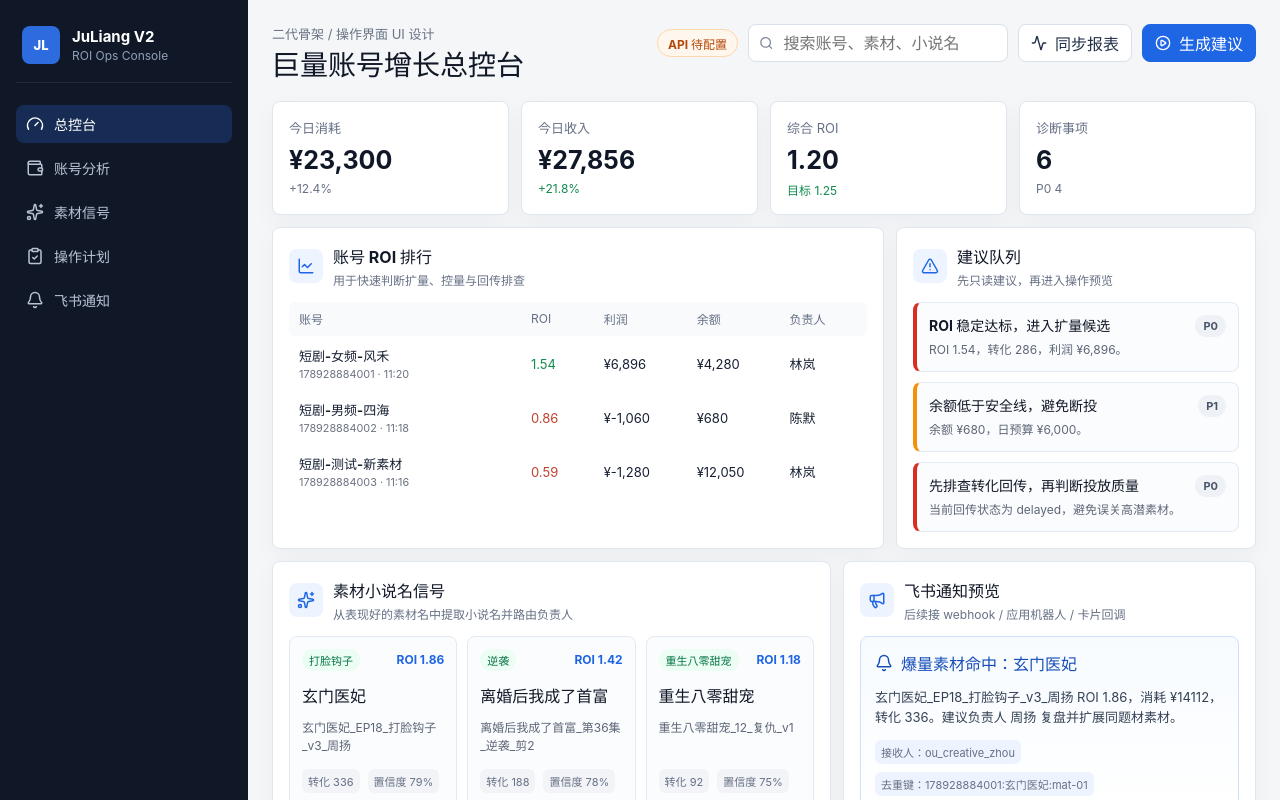
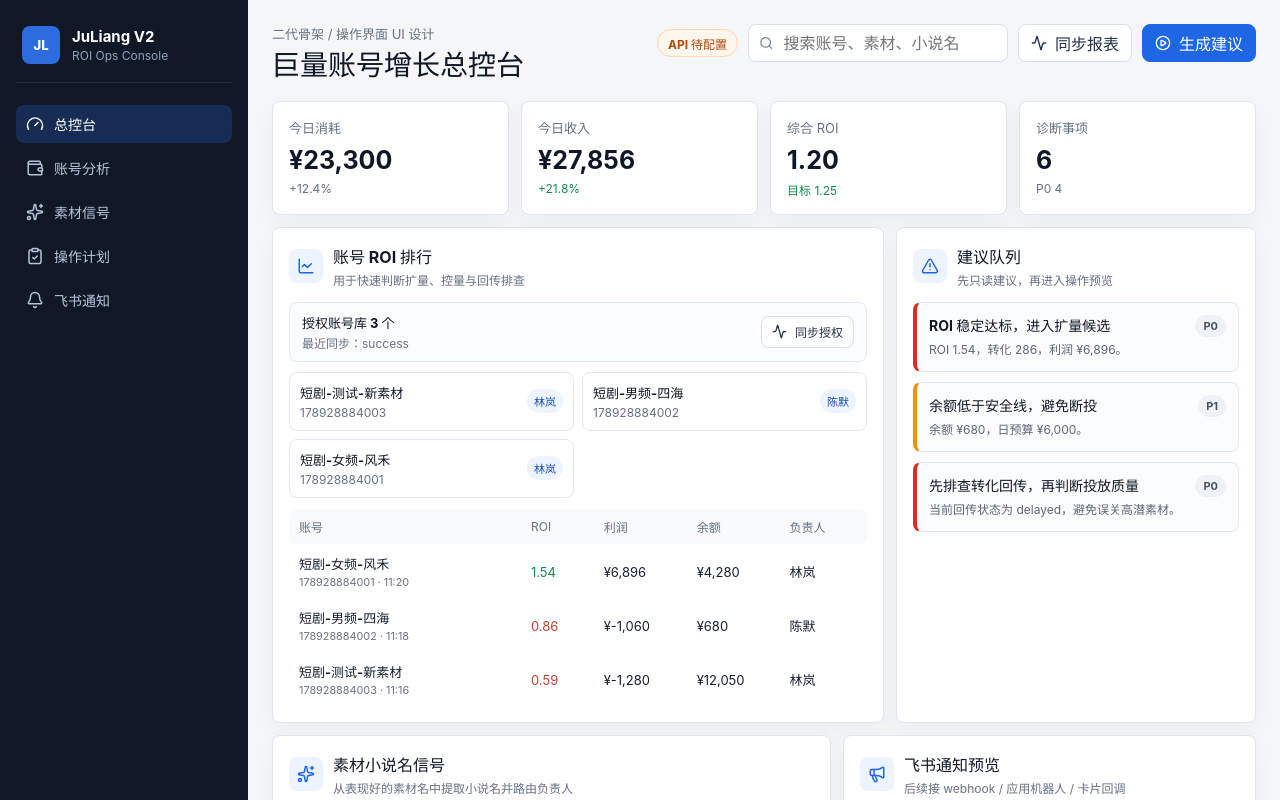
Before and after one commit to 2553355zy/JuLiang, a React (Vite) app in the folder v2-app/: page / in a window 1280 px wide. Shown: the top 800 px of the page. Built offline with nearby package versions, Linux system fonts and the light colour scheme.

Commit message:
Add authorized advertiser sync store

```diff
--- a/v2-app/src/App.css
+++ b/v2-app/src/App.css
@@ -290,6 +290,108 @@
   color: #667085;
 }
 
+.authorized-toolbar {
+  display: flex;
+  align-items: center;
+  justify-content: space-between;
+  gap: 12px;
+  border: 1px solid #e3e9f2;
+  border-radius: 8px;
+  background: #fbfcfe;
+  padding: 10px 12px;
+  margin-bottom: 10px;
+}
+
+.authorized-toolbar strong,
+.authorized-toolbar span {
+  display: block;
+}
+
+.authorized-toolbar strong {
+  color: #111827;
+  font-size: 13px;
+}
+
+.authorized-toolbar span {
+  color: #667085;
+  font-size: 12px;
+  margin-top: 2px;
+}
+
+.ghost-button.compact {
+  height: 32px;
+  padding: 0 10px;
+  font-size: 12px;
+}
+
+.authorized-list {
+  display: grid;
+  grid-template-columns: repeat(2, minmax(0, 1fr));
+  gap: 8px;
+  margin-bottom: 12px;
+}
+
+.authorized-item,
+.authorized-empty {
+  border: 1px solid #e3e9f2;
+  border-radius: 8px;
+  background: #ffffff;
+}
+
+.authorized-item {
+  min-width: 0;
+  min-height: 58px;
+  display: flex;
+  align-items: center;
+  justify-content: space-between;
+  gap: 10px;
+  padding: 10px;
+}
+
+.authorized-item div {
+  min-width: 0;
+}
+
+.authorized-item strong,
+.authorized-item span {
+  display: block;
+  overflow: hidden;
+  text-overflow: ellipsis;
+  white-space: nowrap;
+}
+
+.authorized-item strong {
+  color: #111827;
+  font-size: 13px;
+}
+
+.authorized-item span {
+  color: #667085;
+  font-size: 12px;
+  margin-top: 3px;
+}
+
+.authorized-item em {
+  flex: 0 0 auto;
+  max-width: 88px;
+  overflow: hidden;
+  text-overflow: ellipsis;
+  white-space: nowrap;
+  font-style: normal;
+  border-radius: 999px;
+  background: #eef4ff;
+  color: #164eb8;
+  padding: 4px 7px;
+  font-size: 11px;
+}
+
+.authorized-empty {
+  color: #667085;
+  font-size: 12px;
+  padding: 11px 12px;
+  margin-bottom: 12px;
+}
+
 .account-table {
   display: grid;
   gap: 2px;
@@ -574,6 +676,14 @@
     grid-template-columns: 1fr;
   }
 
+  .authorized-list {
+    grid-template-columns: 1fr;
+  }
+
+  .authorized-toolbar {
+    align-items: flex-start;
+  }
+
   .table-row {
     grid-template-columns: 1fr 0.4fr;
     gap: 6px;
--- a/v2-app/src/App.tsx
+++ b/v2-app/src/App.tsx
@@ -18,10 +18,13 @@ import './App.css'
 import { buildMaterialSignalNotification } from './domain/feishu'
 import { evaluatePortfolioDiagnostics, formatMoney } from './domain/roiEngine'
 import { accounts, materialSignals, ownerRoutes, recommendations } from './data/mockDashboard'
+import type { AuthorizedAdvertiserRecord, AuthorizedAdvertiserSummary } from './domain/advertiserSync'
 import type { OceanEngineAuthStatus } from './domain/oceanEngine'
 import type { OperationAuditSummary } from './domain/operationAudit'
 import type { ReportSyncSummary } from './domain/reportSync'
 import { buildNotificationQueue } from './services/notificationRouter'
+import { createLocalStorageAdvertiserRepository } from './services/advertiserRepository'
+import { createAdvertiserSyncService } from './services/advertiserSyncService'
 import { createElectronOceanEngineClient, createMockOceanEngineClient } from './services/oceanEngineClient'
 import { resolveOwnerRoutes } from './services/ownerRoutingService'
 import { buildOperationQueue } from './services/operationPlanner'
@@ -55,6 +58,13 @@ const materialAttributionSummary = attributeMaterials(
 const electronOceanEngineClient = createElectronOceanEngineClient()
 const oceanEngineClient = electronOceanEngineClient ?? createMockOceanEngineClient()
 const oceanEngineDataSource = electronOceanEngineClient ? 'electron-readonly' : 'mock-browser'
+const advertiserSource = electronOceanEngineClient ? 'oceanengine' : 'mock'
+const advertiserRepository = createLocalStorageAdvertiserRepository(advertiserSource)
+const advertiserSyncService = createAdvertiserSyncService(
+  oceanEngineClient,
+  advertiserRepository,
+  advertiserSource,
+)
 const metricRepository = createLocalStorageMetricRepository()
 const reportSyncService = createReportSyncService(oceanEngineClient, metricRepository)
 const operationAuditRepository = createLocalStorageOperationAuditRepository()
@@ -67,6 +77,7 @@ function App() {
   const [runtimeConfig, setRuntimeConfig] = useState<RuntimeConfigStatus>(getBrowserRuntimeConfigStatus)
   const [authStatus, setAuthStatus] = useState<OceanEngineAuthStatus | null>(null)
   const [apiProbe, setApiProbe] = useState({ advertiserCount: 0, reportRows: 0, fundRows: 0 })
+  const [advertiserSummary, setAdvertiserSummary] = useState<AuthorizedAdvertiserSummary | null>(null)
   const [reportSyncSummary, setReportSyncSummary] = useState<ReportSyncSummary | null>(null)
   const [operationAuditSummary, setOperationAuditSummary] = useState<OperationAuditSummary | null>(null)
 
@@ -74,14 +85,14 @@ function App() {
     let mounted = true
 
     async function loadRuntimeState() {
-      const [config, auth, advertisers, syncSummary, fundRows, auditSummary] = await Promise.all([
+      const [config, auth, advertiserSync, syncSummary, fundRows, auditSummary] = await Promise.all([
         loadRuntimeConfigStatus(),
         safeRead(oceanEngineClient.getAuthStatus(), {
           hasAccessToken: false,
           hasRefreshToken: false,
           authorizedAdvertiserCount: 0,
         }),
-        safeRead(oceanEngineClient.listAuthorizedAdvertisers(), []),
+        advertiserSyncService.runOnce(),
         runReportSync(),
         safeRead(oceanEngineClient.getFundBalances(accounts.map((account) => account.id)), []),
         operationExecutionService.previewPlans(operationQueue.plans),
@@ -91,13 +102,14 @@ function App() {
 
       const normalizedAuth = {
         ...auth,
-        authorizedAdvertiserCount: Math.max(auth.authorizedAdvertiserCount, advertisers.length),
+        authorizedAdvertiserCount: Math.max(auth.authorizedAdvertiserCount, advertiserSync.storedAdvertiserCount),
       }
 
       setRuntimeConfig(config)
       setAuthStatus(normalizedAuth)
+      setAdvertiserSummary(advertiserSync)
       setApiProbe({
-        advertiserCount: advertisers.length,
+        advertiserCount: advertiserSync.storedAdvertiserCount,
         reportRows: syncSummary.lastRun?.rowCount ?? 0,
         fundRows: fundRows.length,
       })
@@ -130,6 +142,25 @@ function App() {
       reportRows: summary.lastRun?.rowCount ?? current.reportRows,
     }))
   }
+
+  async function handleSyncAdvertisers() {
+    const summary = await advertiserSyncService.runOnce()
+    setAdvertiserSummary(summary)
+    setAuthStatus((current) =>
+      current
+        ? {
+            ...current,
+            authorizedAdvertiserCount: Math.max(current.authorizedAdvertiserCount, summary.storedAdvertiserCount),
+          }
+        : current,
+    )
+    setApiProbe((current) => ({
+      ...current,
+      advertiserCount: summary.storedAdvertiserCount,
+    }))
+  }
+
+  const authorizedAdvertisers = advertiserSummary?.advertisers ?? []
 
   return (
     <div className="shell">
@@ -202,6 +233,17 @@ function App() {
         <section className="split-layout">
           <div className="panel account-panel" id="accounts">
             <PanelTitle icon={<LineChart size={18} />} title="账号 ROI 排行" subtitle="用于快速判断扩量、控量与回传排查" />
+            <div className="authorized-toolbar">
+              <div>
+                <strong>授权账号库 {advertiserSummary?.storedAdvertiserCount ?? 0} 个</strong>
+                <span>最近同步：{advertiserSummary?.lastRun?.status ?? 'idle'}</span>
+              </div>
+              <button className="ghost-button compact" type="button" onClick={handleSyncAdvertisers}>
+                <Activity size={15} />
+                同步授权
+              </button>
+            </div>
+            <AuthorizedAdvertiserList advertisers={authorizedAdvertisers} />
             <div className="account-table">
               <div className="table-row table-head">
                 <span>账号</span>
@@ -301,6 +343,7 @@ function App() {
           <span>配置来源：{runtimeConfig.source}</span>
           <span>数据源：{oceanEngineDataSource}</span>
           <span>授权账号：{authStatus?.authorizedAdvertiserCount ?? apiProbe.advertiserCount}</span>
+          <span>账号库同步：{advertiserSummary?.lastRun?.status ?? 'idle'}</span>
           <span>报表探针：{apiProbe.reportRows} 行 / 余额 {apiProbe.fundRows} 行</span>
           <span>本地事实：{reportSyncSummary?.storedFactCount ?? 0} 条</span>
           <span>最近同步：{reportSyncSummary?.lastRun?.status ?? 'idle'}</span>
@@ -322,6 +365,34 @@ async function safeRead<T>(promise: Promise<T>, fallback: T): Promise<T> {
   } catch {
     return fallback
   }
+}
+
+interface AuthorizedAdvertiserListProps {
+  advertisers: AuthorizedAdvertiserRecord[]
+}
+
+function AuthorizedAdvertiserList({ advertisers }: AuthorizedAdvertiserListProps) {
+  if (!advertisers.length) {
+    return (
+      <div className="authorized-empty">
+        桌面端配置 OceanEngine token 后，这里会显示已授权账号。
+      </div>
+    )
+  }
+
+  return (
+    <div className="authorized-list" aria-label="已授权巨量账号">
+      {advertisers.slice(0, 4).map((advertiser) => (
+        <article className="authorized-item" key={advertiser.advertiserId}>
+          <div>
+            <strong>{advertiser.name}</strong>
+            <span>{advertiser.advertiserId}</span>
+          </div>
+          <em>{advertiser.ownerName || advertiser.accountRole}</em>
+        </article>
+      ))}
+    </div>
+  )
 }
 
 interface MetricCardProps {
--- /dev/null
+++ b/v2-app/src/domain/advertiserSync.ts
@@ -0,0 +1,24 @@
+import type { OceanEngineAdvertiser } from './oceanEngine'
+
+export type AdvertiserSyncStatus = 'idle' | 'success' | 'failed'
+
+export interface AuthorizedAdvertiserRecord extends OceanEngineAdvertiser {
+  syncedAt: string
+  source: 'oceanengine' | 'mock'
+}
+
+export interface AdvertiserSyncRun {
+  id: string
+  status: AdvertiserSyncStatus
+  startedAt: string
+  finishedAt?: string
+  rowCount: number
+  error?: string
+}
+
+export interface AuthorizedAdvertiserSummary {
+  advertisers: AuthorizedAdvertiserRecord[]
+  lastRun?: AdvertiserSyncRun
+  storedAdvertiserCount: number
+  latestSyncedAt?: string
+}
--- /dev/null
+++ b/v2-app/src/services/advertiserRepository.ts
@@ -0,0 +1,97 @@
+import type {
+  AdvertiserSyncRun,
+  AuthorizedAdvertiserRecord,
+  AuthorizedAdvertiserSummary,
+} from '../domain/advertiserSync'
+
+export interface AdvertiserRepository {
+  saveAdvertisers: (advertisers: AuthorizedAdvertiserRecord[]) => Promise<void>
+  listAdvertisers: () => Promise<AuthorizedAdvertiserRecord[]>
+  saveSyncRun: (run: AdvertiserSyncRun) => Promise<void>
+  getSummary: () => Promise<AuthorizedAdvertiserSummary>
+}
+
+export function createLocalStorageAdvertiserRepository(namespace = 'default'): AdvertiserRepository {
+  const advertisersKey = `juliang.v2.authorizedAdvertisers.${namespace}`
+  const runsKey = `juliang.v2.advertiserSyncRuns.${namespace}`
+
+  return {
+    async saveAdvertisers(advertisers) {
+      const existing = readJson<AuthorizedAdvertiserRecord[]>(advertisersKey, [])
+      const byId = new Map(existing.map((advertiser) => [advertiser.advertiserId, advertiser]))
+      advertisers.forEach((advertiser) => byId.set(advertiser.advertiserId, advertiser))
+      writeJson(
+        advertisersKey,
+        [...byId.values()].sort((a, b) => a.name.localeCompare(b.name, 'zh-Hans-CN')),
+      )
+    },
+    async listAdvertisers() {
+      return readJson<AuthorizedAdvertiserRecord[]>(advertisersKey, [])
+    },
+    async saveSyncRun(run) {
+      const runs = readJson<AdvertiserSyncRun[]>(runsKey, [])
+      writeJson(runsKey, [run, ...runs].slice(0, 50))
+    },
+    async getSummary() {
+      return summarize(
+        readJson<AuthorizedAdvertiserRecord[]>(advertisersKey, []),
+        readJson<AdvertiserSyncRun[]>(runsKey, []),
+      )
+    },
+  }
+}
+
+export function createMemoryAdvertiserRepository(): AdvertiserRepository {
+  let advertisers: AuthorizedAdvertiserRecord[] = []
+  let runs: AdvertiserSyncRun[] = []
+
+  return {
+    async saveAdvertisers(nextAdvertisers) {
+      const byId = new Map(advertisers.map((advertiser) => [advertiser.advertiserId, advertiser]))
+      nextAdvertisers.forEach((advertiser) => byId.set(advertiser.advertiserId, advertiser))
+      advertisers = [...byId.values()].sort((a, b) => a.name.localeCompare(b.name, 'zh-Hans-CN'))
+    },
+    async listAdvertisers() {
+      return advertisers
+    },
+    async saveSyncRun(run) {
+      runs = [run, ...runs].slice(0, 50)
+    },
+    async getSummary() {
+      return summarize(advertisers, runs)
+    },
+  }
+}
+
+function summarize(
+  advertisers: AuthorizedAdvertiserRecord[],
+  runs: AdvertiserSyncRun[],
+): AuthorizedAdvertiserSummary {
+  const latestSyncedAt = advertisers
+    .map((advertiser) => advertiser.syncedAt)
+    .sort()
+    .at(-1)
+
+  return {
+    advertisers,
+    lastRun: runs[0],
+    storedAdvertiserCount: advertisers.length,
+    latestSyncedAt,
+  }
+}
+
+function readJson<T>(key: string, fallback: T): T {
+  if (typeof window === 'undefined') return fallback
+
+  try {
+    const raw = window.localStorage.getItem(key)
+    return raw ? (JSON.parse(raw) as T) : fallback
+  } catch {
+    return fallback
+  }
+}
+
+function writeJson<T>(key: string, value: T): void {
+  if (typeof window === 'undefined') return
+  window.localStorage.setItem(key, JSON.stringify(value))
+}
--- /dev/null
+++ b/v2-app/src/services/advertiserSyncService.ts
@@ -0,0 +1,52 @@
+import type { AuthorizedAdvertiserRecord, AuthorizedAdvertiserSummary } from '../domain/advertiserSync'
+import type { OceanEngineClient } from '../domain/oceanEngine'
+import type { AdvertiserRepository } from './advertiserRepository'
+
+export interface AdvertiserSyncService {
+  runOnce: () => Promise<AuthorizedAdvertiserSummary>
+}
+
+export function createAdvertiserSyncService(
+  oceanEngineClient: OceanEngineClient,
+  advertiserRepository: AdvertiserRepository,
+  source: AuthorizedAdvertiserRecord['source'],
+): AdvertiserSyncService {
+  return {
+    async runOnce() {
+      const startedAt = new Date().toISOString()
+      const runId = `advertiser-sync-${startedAt}`
+
+      try {
+        const advertisers = await oceanEngineClient.listAuthorizedAdvertisers()
+        const syncedAt = new Date().toISOString()
+        const records = advertisers.map((advertiser): AuthorizedAdvertiserRecord => ({
+          ...advertiser,
+          syncedAt,
+          source,
+        }))
+
+        await advertiserRepository.saveAdvertisers(records)
+        await advertiserRepository.saveSyncRun({
+          id: runId,
+          status: 'success',
+          startedAt,
+          finishedAt: new Date().toISOString(),
+          rowCount: records.length,
+        })
+
+        return advertiserRepository.getSummary()
+      } catch (error) {
+        await advertiserRepository.saveSyncRun({
+          id: runId,
+          status: 'failed',
+          startedAt,
+          finishedAt: new Date().toISOString(),
+          rowCount: 0,
+          error: error instanceof Error ? error.message : String(error),
+        })
+
+        return advertiserRepository.getSummary()
+      }
+    },
+  }
+}
```
